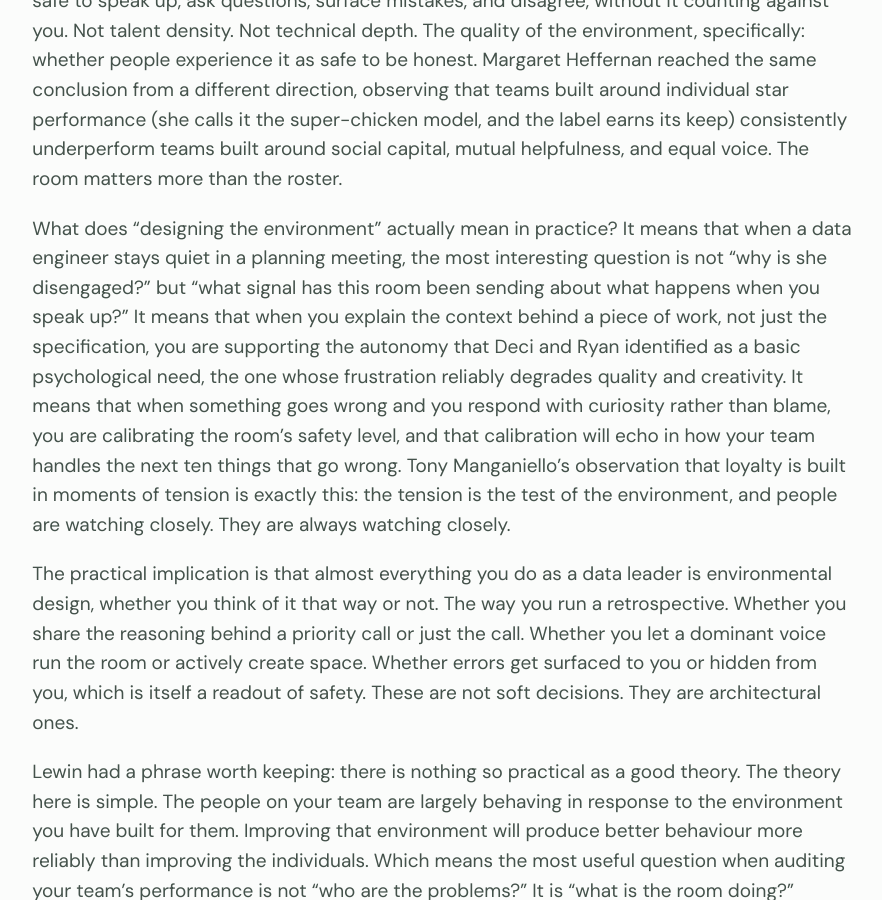
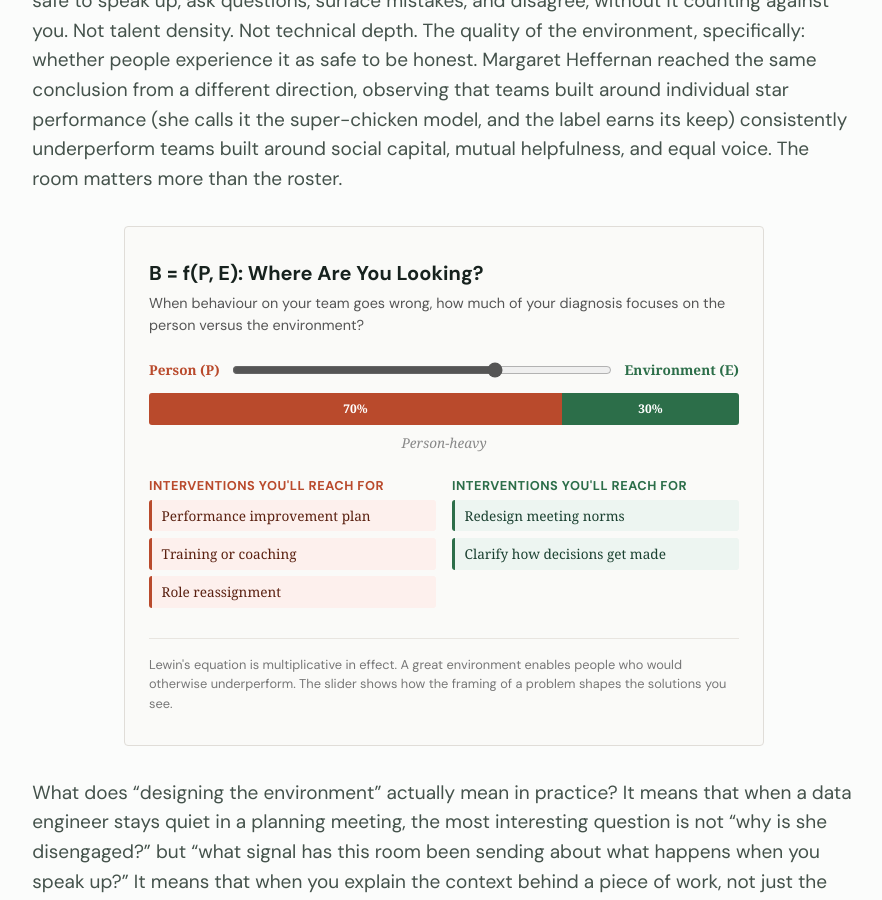
Before and after one commit to mitchelllisle/mitchelllisle.github.io, a Jekyll site: the page built from collections/_posts/2026-06-04-designing-the-room.md, in a window 1280 px wide and 900 px high, scrolled down 1714 px. Shown: the whole window, without its empty margins (196-1078 px from the left). Built offline with Jekyll 4.4.1, drawn with Linux system fonts in a browser that asks for light colours.

Commit message:
Add interactive B=f(P,E) visualisation to article

```diff
--- a/collections/_posts/2026-06-04-designing-the-room.md
+++ b/collections/_posts/2026-06-04-designing-the-room.md
@@ -20,6 +20,66 @@ Barry Schwartz traced the same logic through the history of work itself. Industr
 
 The most important piece of empirical evidence in this knowledge base on team performance comes from Google's Project Aristotle, which spent two years studying 180 teams and arrived at a conclusion that surprised even the researchers: who is on the team explains very little about how the team performs. What explains it is how the team operates. The dominant predictor, by a distance, was psychological safety, the shared belief that it is safe to speak up, ask questions, surface mistakes, and disagree, without it counting against you. Not talent density. Not technical depth. The quality of the environment, specifically: whether people experience it as safe to be honest. Margaret Heffernan reached the same conclusion from a different direction, observing that teams built around individual star performance (she calls it the super-chicken model, and the label earns its keep) consistently underperform teams built around social capital, mutual helpfulness, and equal voice. The room matters more than the roster.
 
+<div id="lewin-viz" style="font-family: Georgia, serif; max-width: 640px; margin: 2rem auto; padding: 2rem 1.5rem; color: #1a1a1a; background: #fafaf8; border: 1px solid #e0ddd8; border-radius: 4px;">
+  <h2 style="font-size: 1.25rem; font-weight: 600; margin: 0 0 0.4rem;">B = f(P, E): Where Are You Looking?</h2>
+  <p style="font-size: 0.9rem; color: #555; margin: 0 0 1.5rem; line-height: 1.5;">When behaviour on your team goes wrong, how much of your diagnosis focuses on the person versus the environment?</p>
+  <div style="display: flex; align-items: center; gap: 0.75rem; margin-bottom: 0.75rem;">
+    <span style="font-size: 0.85rem; font-weight: 600; color: #b94a2c; white-space: nowrap;">Person (P)</span>
+    <input id="lewin-slider" type="range" min="0" max="100" value="70" style="flex: 1; accent-color: #555; cursor: pointer;" />
+    <span style="font-size: 0.85rem; font-weight: 600; color: #2c6e49; white-space: nowrap;">Environment (E)</span>
+  </div>
+  <div style="display: flex; height: 2rem; border-radius: 3px; overflow: hidden; margin-bottom: 0.5rem;">
+    <div id="bar-p" style="background: #b94a2c; display: flex; align-items: center; justify-content: center; transition: width 0.15s ease; min-width: 2rem; width: 70%;"><span id="bar-p-text" style="font-size: 0.75rem; color: white; font-weight: 600;">70%</span></div>
+    <div id="bar-e" style="background: #2c6e49; display: flex; align-items: center; justify-content: center; transition: width 0.15s ease; min-width: 2rem; width: 30%;"><span id="bar-e-text" style="font-size: 0.75rem; color: white; font-weight: 600;">30%</span></div>
+  </div>
+  <div id="framing-label" style="text-align: center; font-size: 0.85rem; color: #888; margin-bottom: 1.5rem; font-style: italic;">Person-heavy</div>
+  <div style="display: grid; grid-template-columns: 1fr 1fr; gap: 1rem; margin-bottom: 1.5rem;">
+    <div>
+      <h3 style="font-size: 0.8rem; font-weight: 600; margin: 0 0 0.3rem; text-transform: uppercase; letter-spacing: 0.04em; color: #b94a2c;">Interventions you'll reach for</h3>
+      <div id="person-interventions"></div>
+    </div>
+    <div>
+      <h3 style="font-size: 0.8rem; font-weight: 600; margin: 0 0 0.3rem; text-transform: uppercase; letter-spacing: 0.04em; color: #2c6e49;">Interventions you'll reach for</h3>
+      <div id="env-interventions"></div>
+    </div>
+  </div>
+  <p style="font-size: 0.8rem; color: #777; margin: 0; line-height: 1.5; border-top: 1px solid #e8e5e0; padding-top: 1rem;">Lewin's equation is multiplicative in effect. A great environment enables people who would otherwise underperform. The slider shows how the framing of a problem shapes the solutions you see.</p>
+</div>
+
+<script>
+(function() {
+  var personInterventions = ["Performance improvement plan", "Training or coaching", "Role reassignment", "Hire differently next time"];
+  var envInterventions = ["Redesign meeting norms", "Clarify how decisions get made", "Change how errors are handled", "Audit what silence costs", "Reduce over-specification of work"];
+
+  function renderItem(text, type) {
+    var bg = type === 'p' ? '#fdf0ed' : '#edf5f1';
+    var border = type === 'p' ? '#b94a2c' : '#2c6e49';
+    var color = type === 'p' ? '#5a2010' : '#1a4030';
+    return '<div style="font-size:0.85rem;padding:0.4rem 0.6rem;border-radius:3px;line-height:1.4;background:' + bg + ';border-left:3px solid ' + border + ';color:' + color + ';margin-bottom:0.4rem;">' + text + '</div>';
+  }
+
+  function update(pWeight) {
+    var eWeight = 100 - pWeight;
+    document.getElementById('bar-p').style.width = pWeight + '%';
+    document.getElementById('bar-e').style.width = eWeight + '%';
+    document.getElementById('bar-p-text').textContent = pWeight + '%';
+    document.getElementById('bar-e-text').textContent = eWeight + '%';
+    var label = pWeight > 60 ? 'Person-heavy' : pWeight < 40 ? 'Environment-heavy' : 'Balanced';
+    document.getElementById('framing-label').textContent = label;
+    var pCount = Math.ceil((pWeight / 100) * personInterventions.length);
+    var eCount = Math.ceil((eWeight / 100) * envInterventions.length);
+    var pHtml = pCount === 0 ? '<div style="font-size:0.85rem;color:#aaa;font-style:italic;">None</div>' : personInterventions.slice(0, pCount).map(function(t){ return renderItem(t, 'p'); }).join('');
+    var eHtml = eCount === 0 ? '<div style="font-size:0.85rem;color:#aaa;font-style:italic;">None</div>' : envInterventions.slice(0, eCount).map(function(t){ return renderItem(t, 'e'); }).join('');
+    document.getElementById('person-interventions').innerHTML = pHtml;
+    document.getElementById('env-interventions').innerHTML = eHtml;
+  }
+
+  var slider = document.getElementById('lewin-slider');
+  slider.addEventListener('input', function() { update(parseInt(this.value)); });
+  update(70);
+})();
+</script>
+
 What does "designing the environment" actually mean in practice? It means that when a data engineer stays quiet in a planning meeting, the most interesting question is not "why is she disengaged?" but "what signal has this room been sending about what happens when you speak up?" It means that when you explain the context behind a piece of work, not just the specification, you are supporting the autonomy that Deci and Ryan identified as a basic psychological need, the one whose frustration reliably degrades quality and creativity. It means that when something goes wrong and you respond with curiosity rather than blame, you are calibrating the room's safety level, and that calibration will echo in how your team handles the next ten things that go wrong. Tony Manganiello's observation that loyalty is built in moments of tension is exactly this: the tension is the test of the environment, and people are watching closely. They are always watching closely.
 
 The practical implication is that almost everything you do as a data leader is environmental design, whether you think of it that way or not. The way you run a retrospective. Whether you share the reasoning behind a priority call or just the call. Whether you let a dominant voice run the room or actively create space. Whether errors get surfaced to you or hidden from you, which is itself a readout of safety. These are not soft decisions. They are architectural ones.
```
